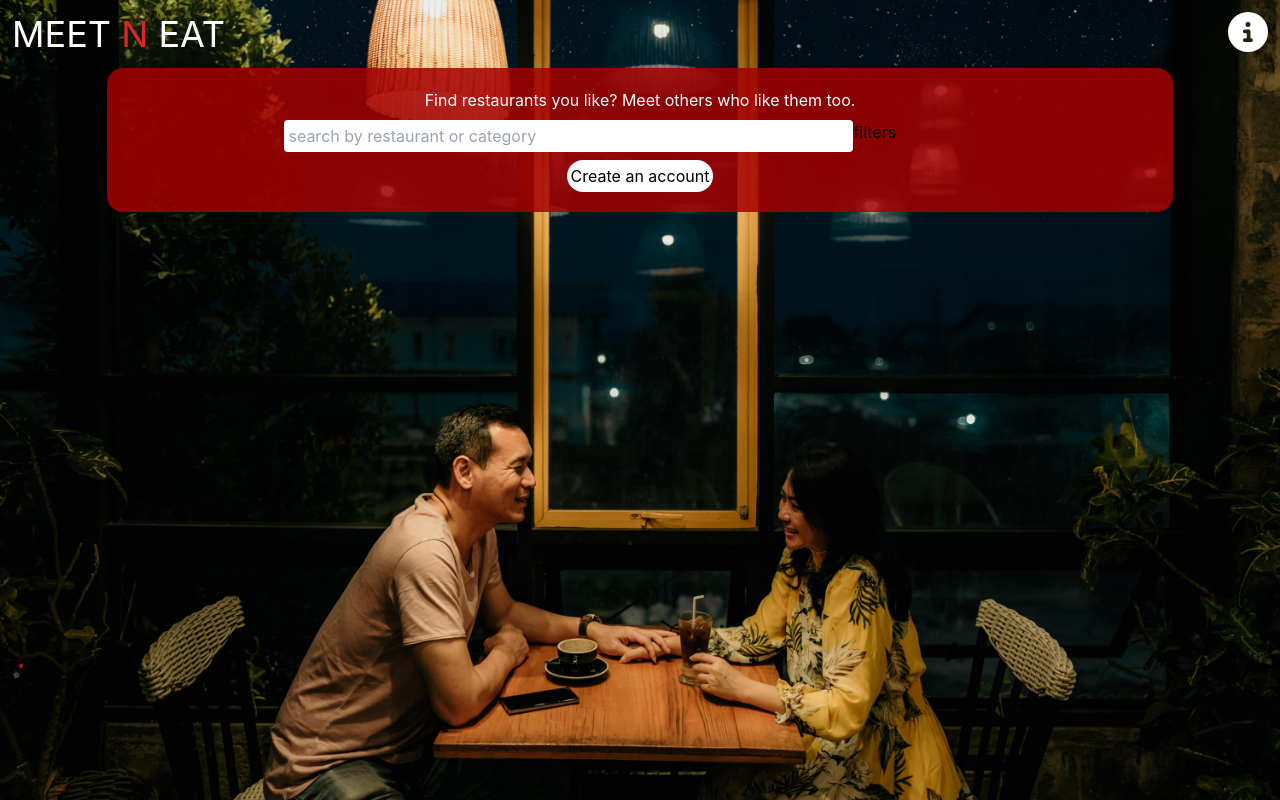
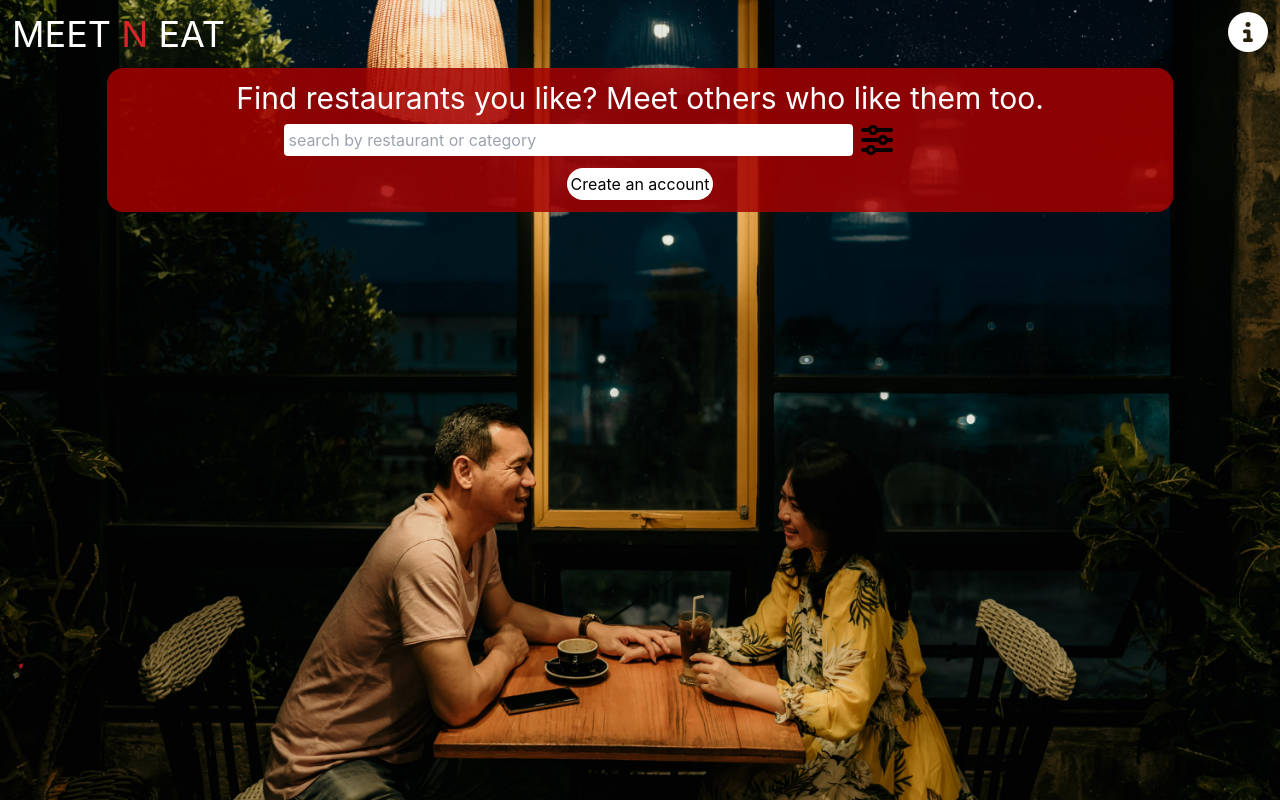
Before and after one commit to Meet-N-Eat/Frontend, a React (Create React App) app: page / in a window 1280 px wide. Built offline with nearby package versions, Linux system fonts and the light colour scheme.

Commit message:
adds icon for filters in Search

```diff
--- a/src/components/Home/Home.js
+++ b/src/components/Home/Home.js
@@ -17,7 +17,7 @@ const Home = () => {
 
 	return (
 		<div className='home h-36 w-10/12 mx-auto rounded-2xl flex flex-col justify-center space-y-2'>
-			<p className='text-white mx-auto'>Find restaurants you like? Meet others who like them too.</p>
+			<p className='text-white text-3xl mx-auto'>Find restaurants you like? Meet others who like them too.</p>
 			<Search />
 			{!loggedInUser.token && (
 				<>
--- a/src/components/Home/Search.js
+++ b/src/components/Home/Search.js
@@ -3,6 +3,7 @@ import {useNavigate} from 'react-router-dom'
 import {getSearchParams} from '../../data-and-functions/searchParams'
 import {searchCriteriaReducer} from '../../data-and-functions/searchCriteriaReducer'
 import { FontAwesomeIcon } from '@fortawesome/react-fontawesome'
+import { faSliders } from '@fortawesome/free-solid-svg-icons'
 import SearchFilters from './SearchFilters'
 
 const Search = () => {
@@ -45,7 +46,7 @@ const Search = () => {
 	return (
 		<div>
 			<form onSubmit={formSubmit}>
-				<div className='w-8/12 mx-auto grid grid-cols-5'>
+				<div className='w-8/12 mx-auto grid grid-cols-5 space-x-2'>
 					<div className='col-span-4'>
 						<input
 							className='w-full p-1 rounded'
@@ -57,7 +58,7 @@ const Search = () => {
 					</div>
 					<div>
 						<button type='button' onClick={filterClick}>
-							filters
+							<FontAwesomeIcon icon={faSliders} className='h-8' />
 						</button>
 					</div>
 				</div>
```
